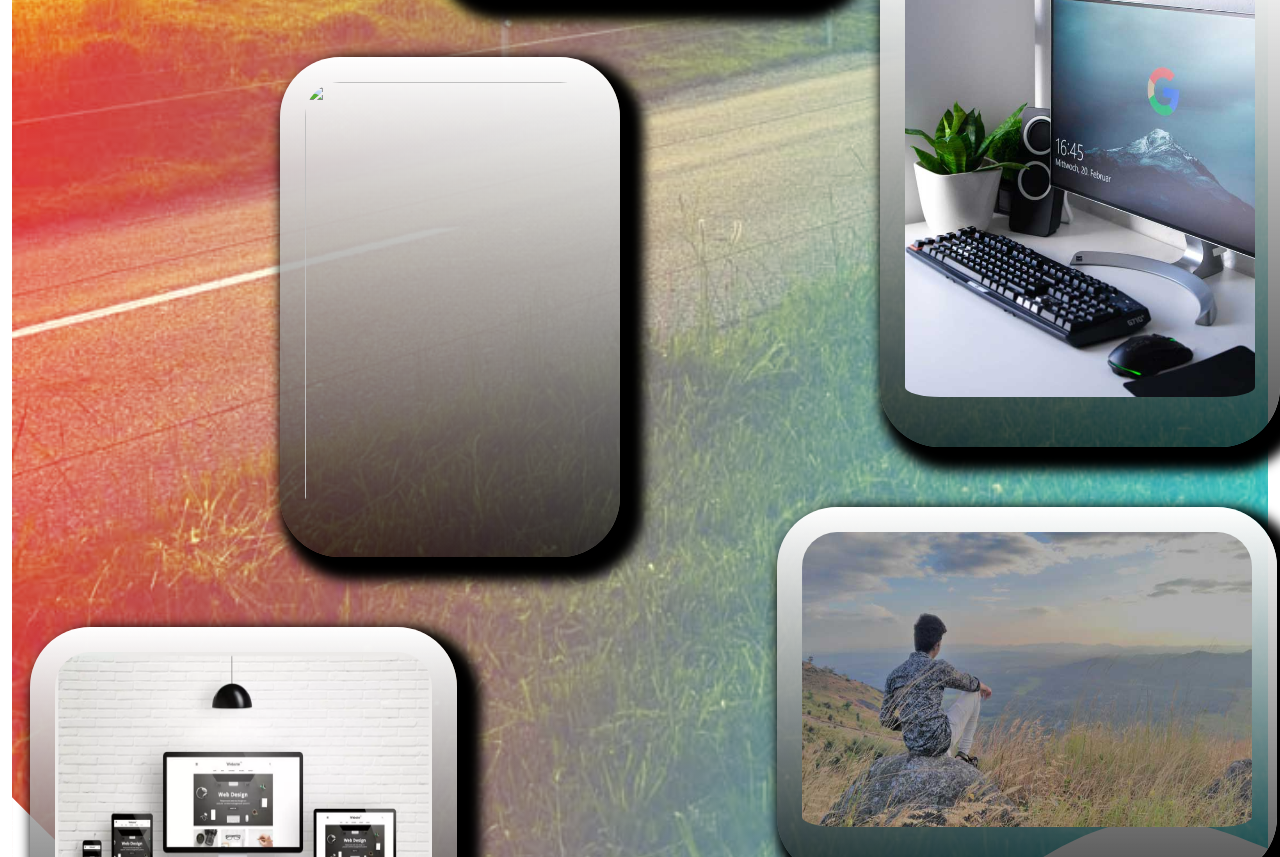
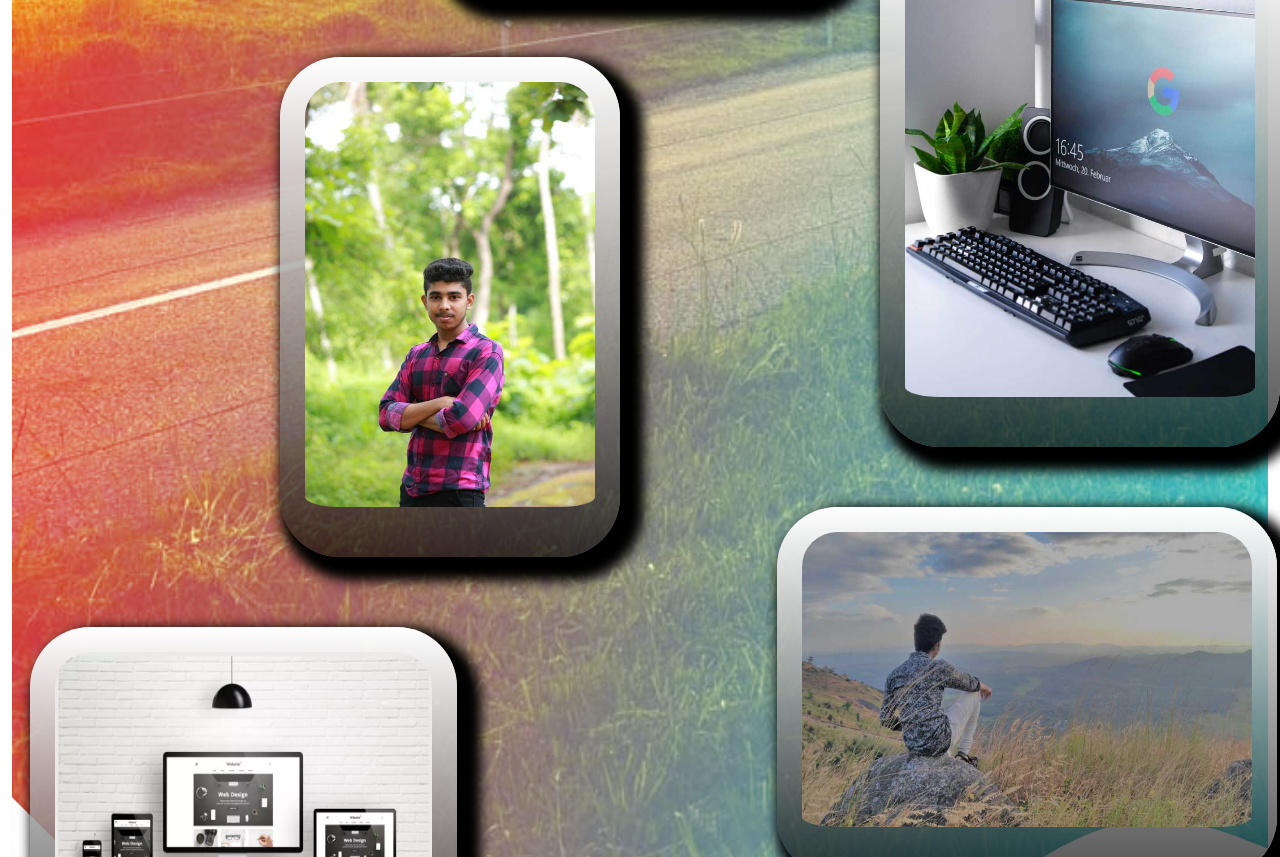
Before and after one commit to rashid234/mynewpage, a plain HTML site: page index.html in a window 1280 px wide. Shown: the part 3622-4479 px from the top of the page. Drawn offline with nearby package versions, Linux system fonts and the light colour scheme; a small style sheet from the web is missing; a web font is replaced by a local one.

Commit message:
Update index.html

```diff
--- a/index.html
+++ b/index.html
@@ -685,7 +685,7 @@
     <img class="col-12 col-lg-4" src="gllery3.jpg" id="gllery3"></div>
     <center>
     <img class="row col-12 col-lg-4" src="logo.png" id="logo"></center>
-    <div class="row"><img class="col-12 col-lg-7" src="iop.jpg" id="iop4">
+    <div class="row"><img class="col-12 col-lg-7" src="iop4.jpg" id="iop4">
     <img class="col-12 col-lg-3" src="gellery5.jpg" id="gllery5"></div>
     <div class="row"><img class="col-12 col-lg-4" src="gllery6.jpg" id="gllery6">
     <img class="col-12 col-lg-4" src="gllery1.jpg" id="gllery1"></div>
```
